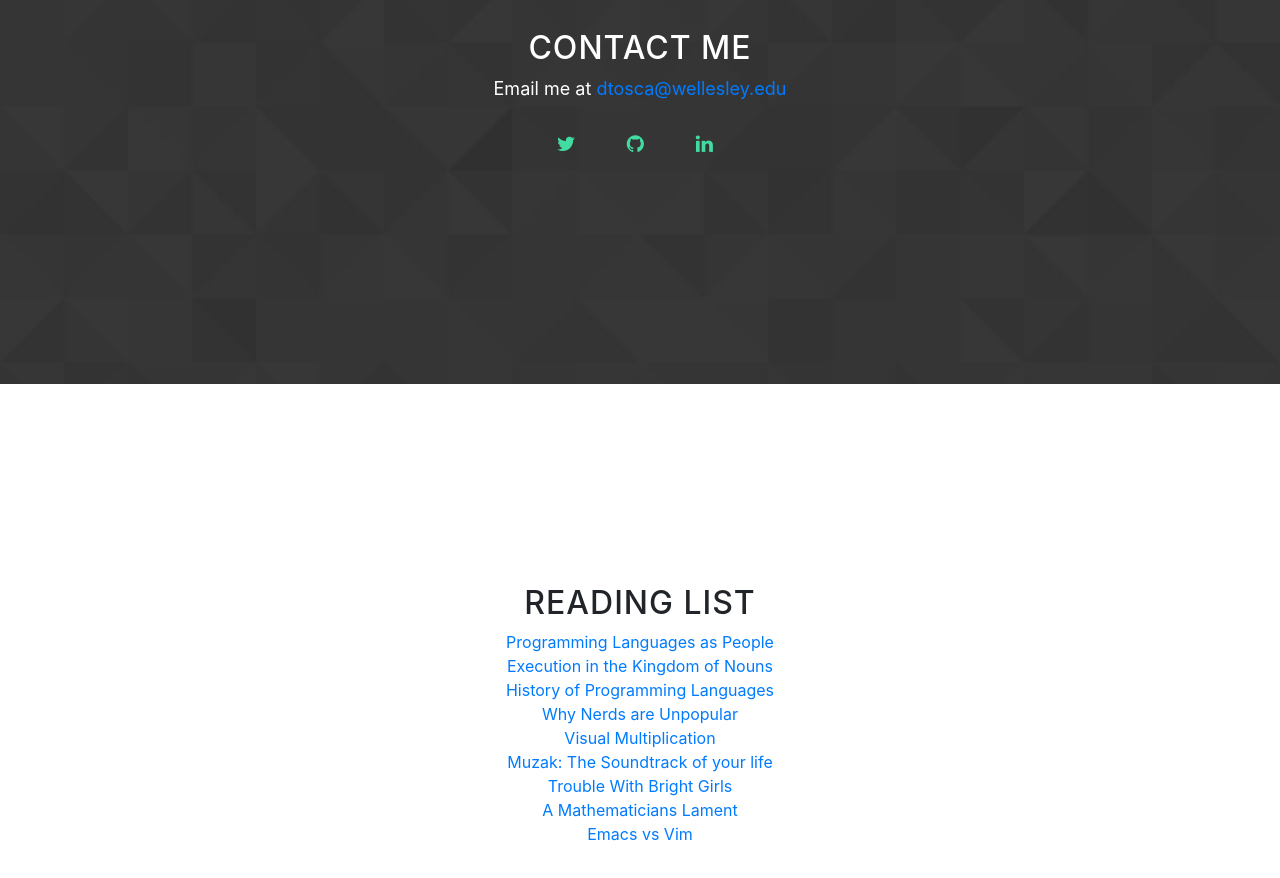
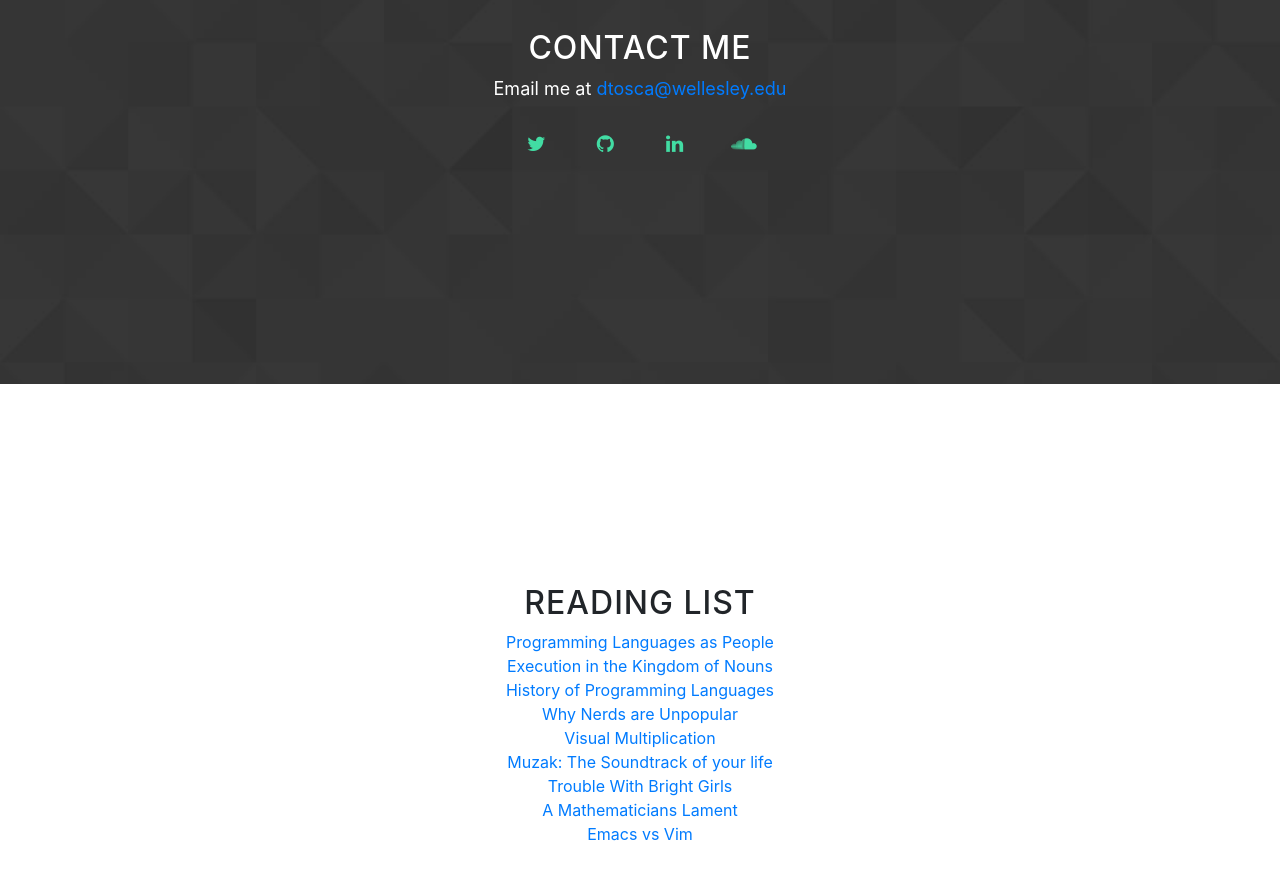
Before and after one commit to dtosca/dtosca.github.io, a website with bundled scripts: page index.html in a window 1280 px wide. Shown: the part 3660-4538 px from the top of the page. Built offline with nearby package versions, Linux system fonts and the light colour scheme.

Commit message:
Updating music and contact section

```diff
--- a/index.html
+++ b/index.html
@@ -247,7 +247,12 @@
               <span class="network-name"></span>
             </a>
           </li>
-	  <li class="list-inline-item">
+	<li class="list-inline-item">
+            <a href="https://soundcloud.com/dtosca" class="btn btn-default btn-lg">
+              <i class="fa fa-soundcloud fa-fw"></i>
+              <span class="network-name"></span>
+            </a>
+          </li>
         </ul>
       </div>
     </div>
```
